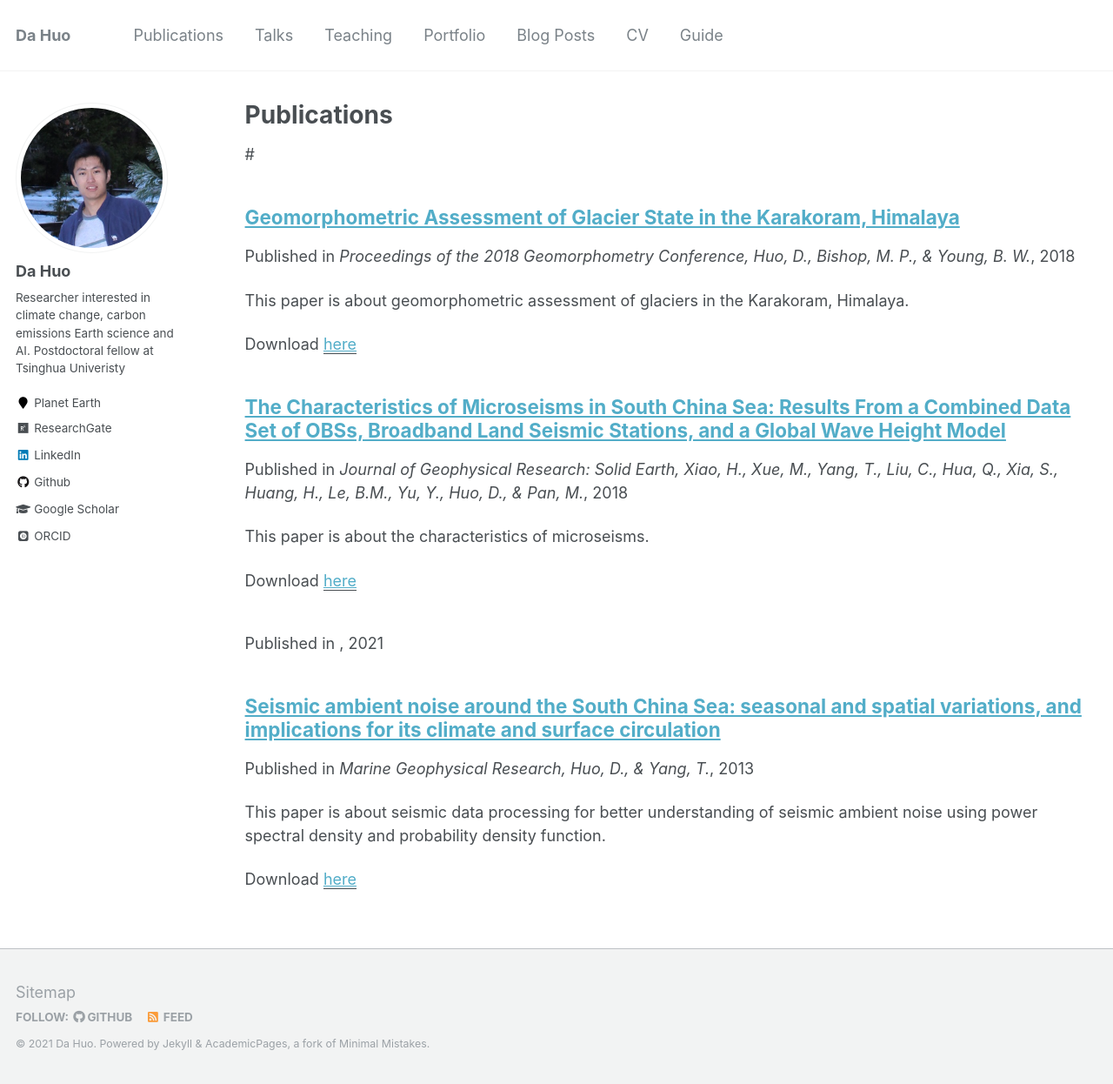
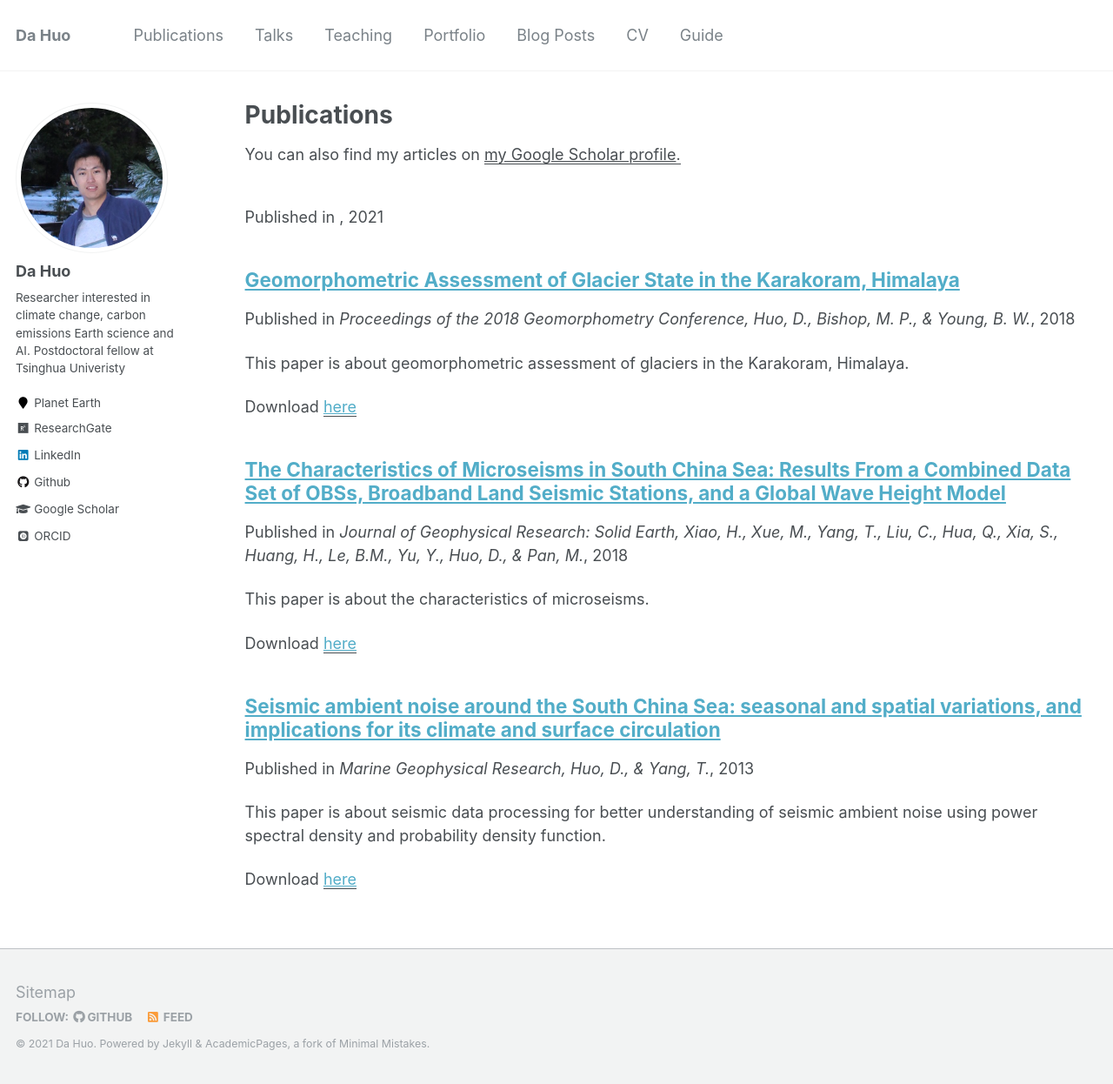
Before and after one commit to dh107/dh107.github.io, a Jekyll site: the page built from _pages/publications.md, in a window 1280 px wide and 1246 px high. Shown: the whole window at 87% size. Built offline with Jekyll 4.4.1, drawn with Linux system fonts in a browser that asks for light colours; some web fonts are replaced.

Commit message:
academic template

```diff
--- a/_pages/publications.md
+++ b/_pages/publications.md
@@ -4,10 +4,10 @@ title: "Publications"
 permalink: /publications/
 author_profile: true
 ---
-
-#{% if author.googlescholar %}
+You can also find my articles on <u><a href="https://scholar.google.com/citations?user=uaRcVXMAAAAJ&hl=en&oi=ao">my Google Scholar profile</a>.</u>
+{% if author.googlescholar %}
   You can also find my articles on <u><a href="{{author.googlescholar}}">my Google Scholar profile</a>.</u>
-#{% endif %}
+{% endif %}
 
 {% include base_path %}
 
```
Also changed, not shown: _publications/2009-10-01-paper-title-number-5.md (renamed from _publications/2009-10-01-paper-title-number-2.md).
